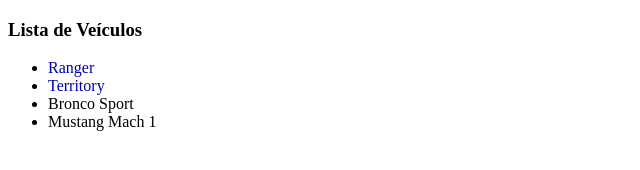
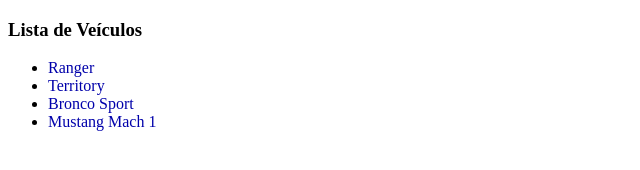
Before and after one commit to YuriBessa/desafio-Senai-Cimatec-, a plain HTML site: page index.html in a window 1280 px wide. Shown: the whole page, without its empty margins (0-640 px from the left). Drawn offline with Linux system fonts and the light colour scheme.

Commit message:
Modificando a cor do nome do Bronco Sport e do Mustang Mach 1

```diff
--- a/index.html
+++ b/index.html
@@ -12,8 +12,8 @@
 				<ul>
 					<li><font color = "#0000AA">Ranger</font></li>
 					<li><font color = "#0000AA">Territory</font></li>
-					<li>Bronco Sport</li>
-					<li>Mustang Mach 1</li>
+					<li><font color = "#0000AA">Bronco Sport</font></li>
+					<li><font color = "#0000AA">Mustang Mach 1</font></li>
 				</ul>
 			</section>
 		</main>
```
